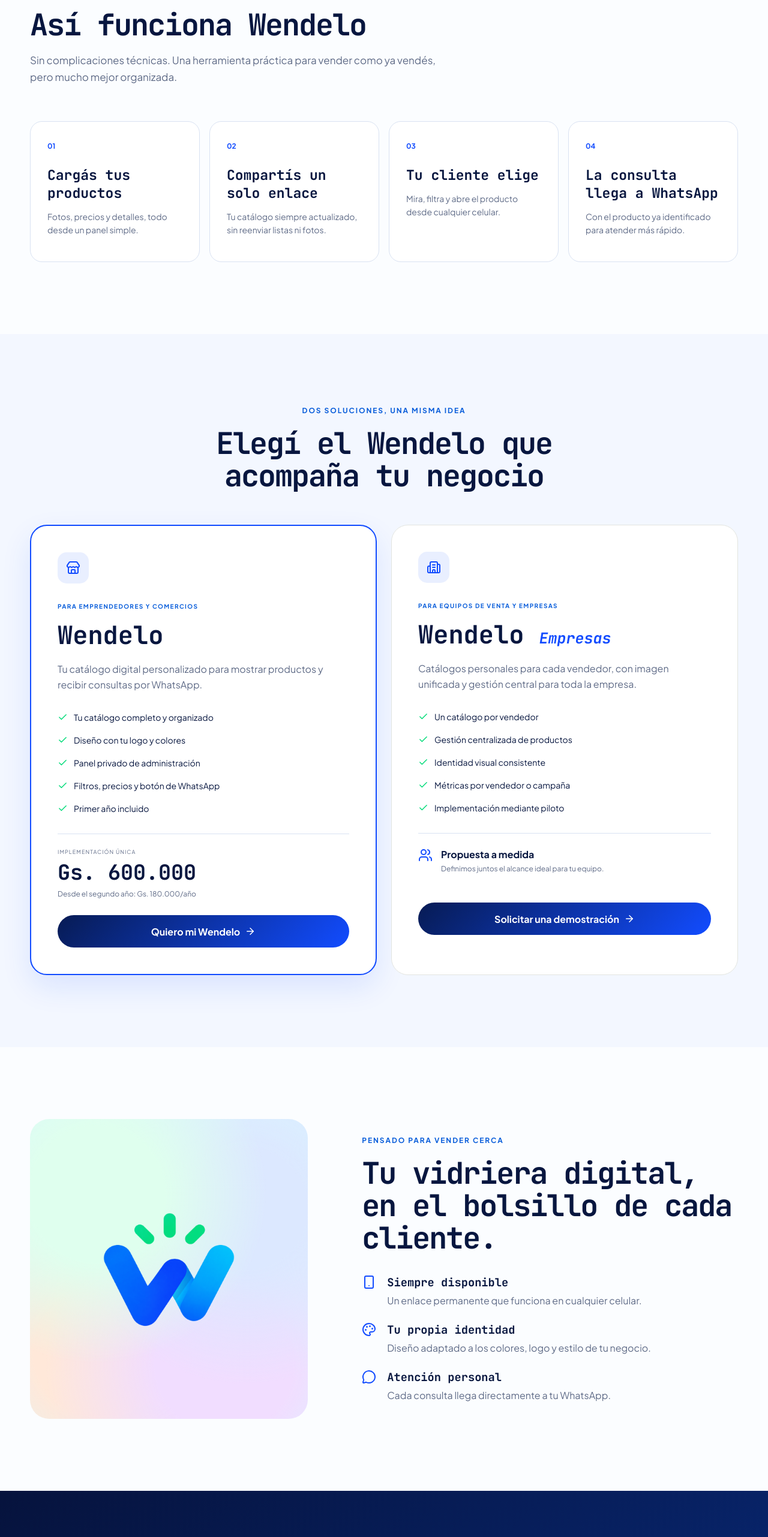
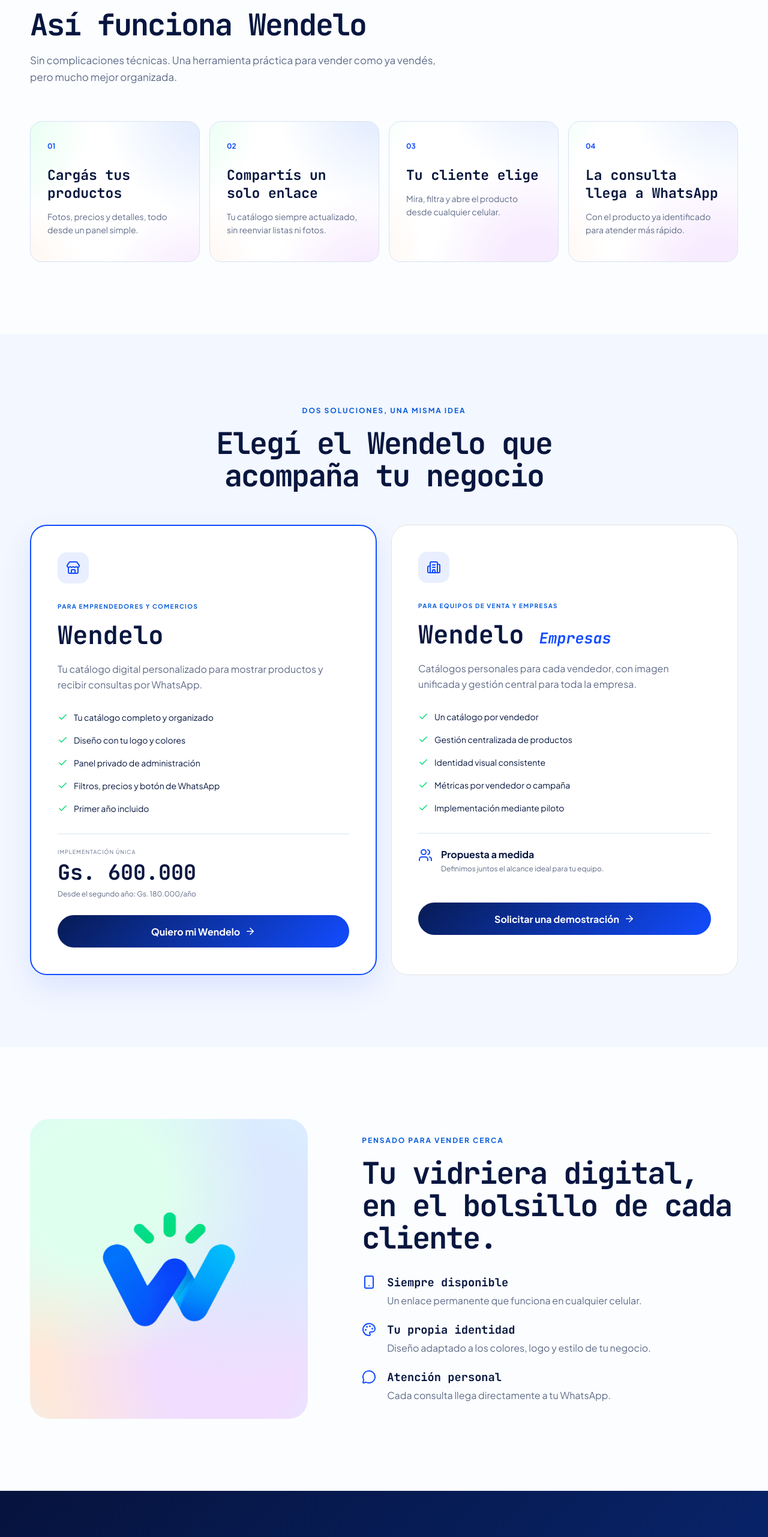
Before and after one commit to DonCrypto86/Wendelo, a Next.js app: page / in a window 1280 px wide. Shown: the part 1305-3868 px from the top of the page at 60% size. Built offline with nearby package versions, Linux system fonts and the light colour scheme.

Commit message:
Animate Wendelo symbol and process card meshes

```diff
--- a/app/globals.css
+++ b/app/globals.css
@@ -65,3 +65,43 @@
     radial-gradient(circle at 73% -30%,rgba(241,221,255,.22) 0 13%,transparent 34%),
     radial-gradient(circle at 100% 75%,rgba(255,232,217,.20) 0 10%,transparent 29%);
 }
+
+/* Animated Wendelo symbol: gentle growth with an occasional masked shine */
+.benefitVisual{position:relative;overflow:hidden}
+.benefitVisual img{position:relative;z-index:1;animation:wendeloSymbolPulse 6s ease-in-out infinite;will-change:transform}
+.benefitVisual::after{
+  content:"";
+  position:absolute;
+  inset:0;
+  z-index:2;
+  pointer-events:none;
+  background:linear-gradient(110deg,transparent 38%,rgba(255,255,255,.08) 44%,rgba(255,255,255,.78) 50%,rgba(255,255,255,.08) 56%,transparent 62%);
+  transform:translateX(-115%);
+  -webkit-mask-image:url('/brand/wendelo-symbol.png');
+  mask-image:url('/brand/wendelo-symbol.png');
+  -webkit-mask-repeat:no-repeat;
+  mask-repeat:no-repeat;
+  -webkit-mask-position:center;
+  mask-position:center;
+  -webkit-mask-size:52% auto;
+  mask-size:52% auto;
+  animation:wendeloShine 9s ease-in-out infinite;
+}
+@keyframes wendeloSymbolPulse{0%,100%{transform:scale(1)}50%{transform:scale(1.14)}}
+@keyframes wendeloShine{0%,58%{transform:translateX(-115%);opacity:0}62%{opacity:1}78%{transform:translateX(115%);opacity:1}82%,100%{transform:translateX(115%);opacity:0}}
+
+/* Moving pastel mesh, restricted to the four process cards */
+.steps article{
+  background:
+    radial-gradient(circle at 5% 10%,rgba(223,255,238,.78) 0 9%,transparent 34%),
+    radial-gradient(circle at 95% 5%,rgba(220,232,255,.72) 0 10%,transparent 36%),
+    radial-gradient(circle at 90% 100%,rgba(241,221,255,.58) 0 10%,transparent 34%),
+    radial-gradient(circle at 5% 95%,rgba(255,232,217,.50) 0 9%,transparent 32%),
+    #fff;
+  background-size:145% 145%;
+  animation:stepMeshFlow 16s ease-in-out infinite alternate;
+}
+.steps article:nth-child(2){animation-delay:-4s}.steps article:nth-child(3){animation-delay:-8s}.steps article:nth-child(4){animation-delay:-12s}
+@keyframes stepMeshFlow{0%{background-position:0% 0%}50%{background-position:70% 35%}100%{background-position:100% 100%}}
+
+@media(prefers-reduced-motion:reduce){.benefitVisual img,.benefitVisual::after,.steps article{animation:none}}
```
